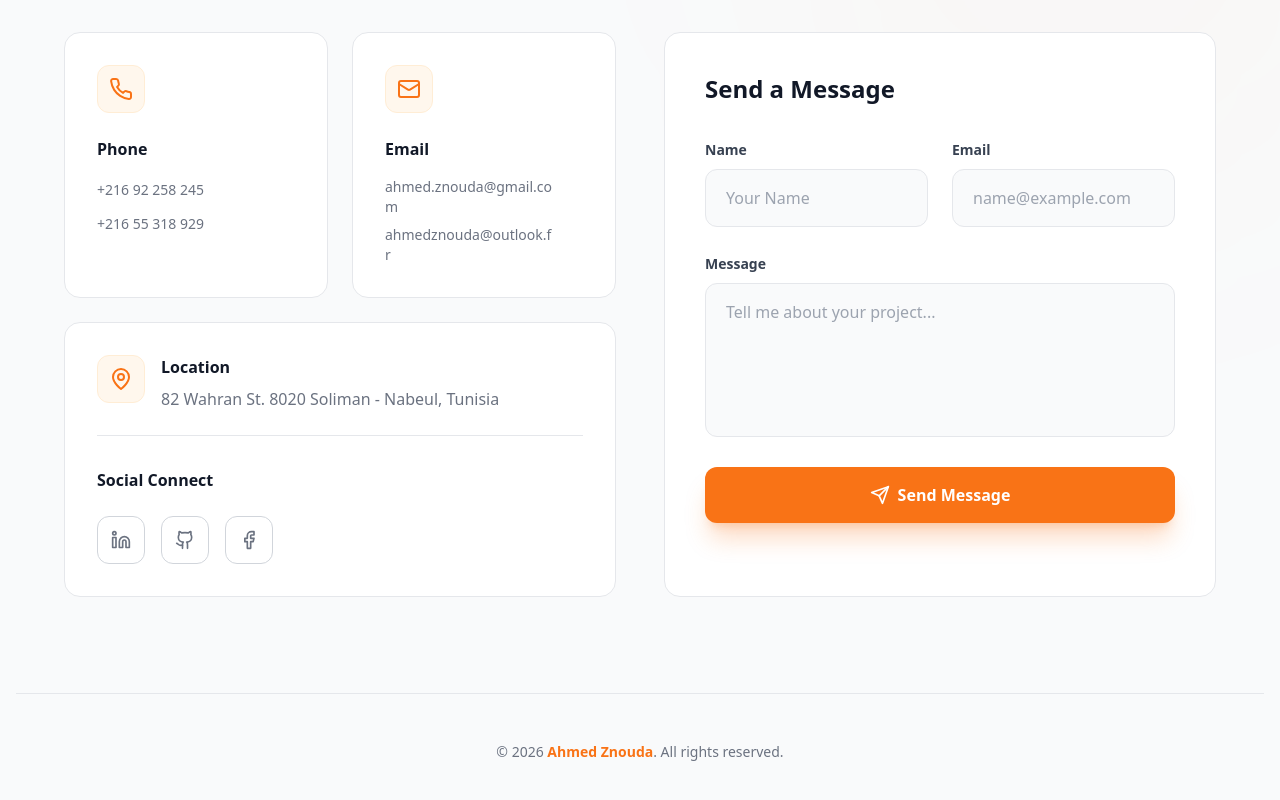
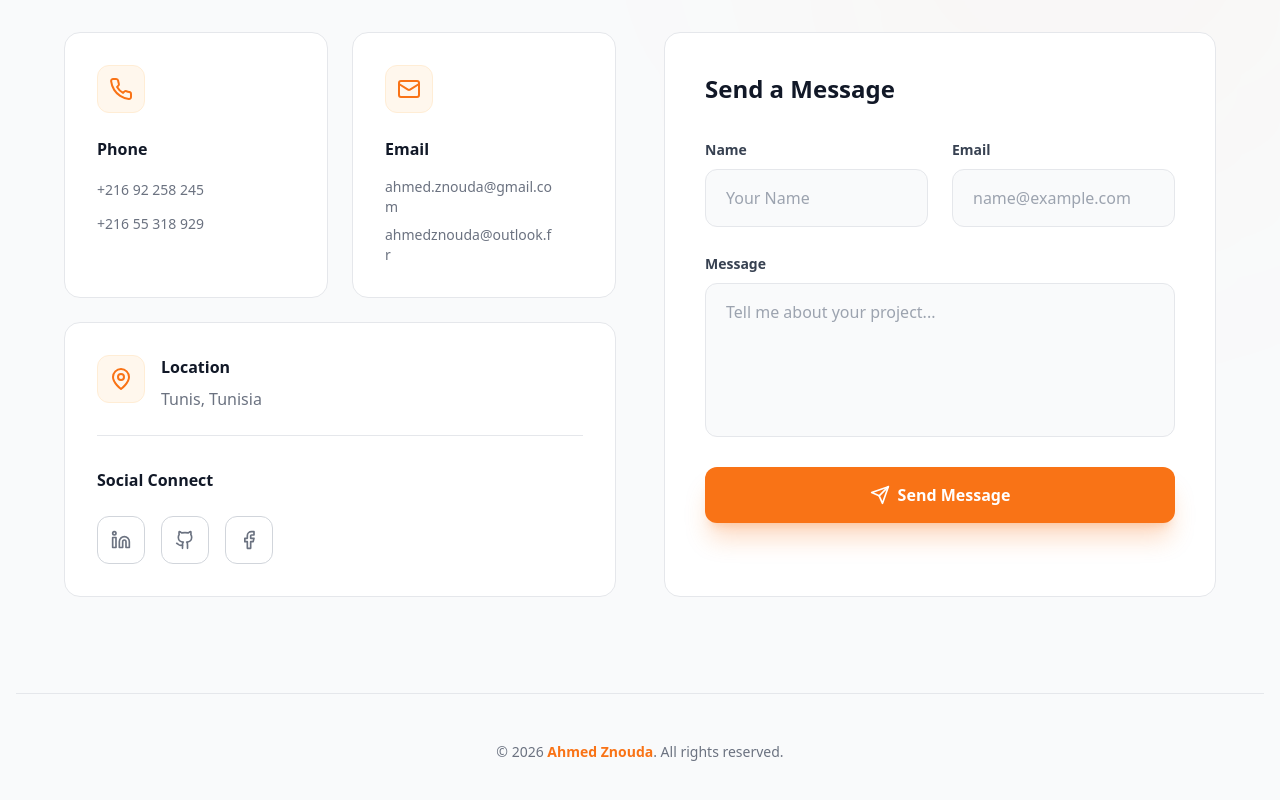
Before and after one commit to Aomine3500/portfolio-v2, a React (Vite) app: page / in a window 1280 px wide. Shown: the part 9122-9922 px from the top of the page. Built offline with nearby package versions, Linux system fonts and the light colour scheme; the HTML template or start-up script is replaced by a standard one.

Commit message:
Fix Contact Section

```diff
--- a/src/constants/index.ts
+++ b/src/constants/index.ts
@@ -23,7 +23,7 @@ export const content: { en: AppContent; fr: AppContent } = {
     },
     contactInfo: {
       ...contactInfoBase,
-      address: "82 Wahran St. 8020 Soliman - Nabeul, Tunisia",
+      address: "Tunis, Tunisia",
     },
     experiences: [
       {
```
Also changed, not shown: 1 other file (tests, documents, lock files or other folders).
